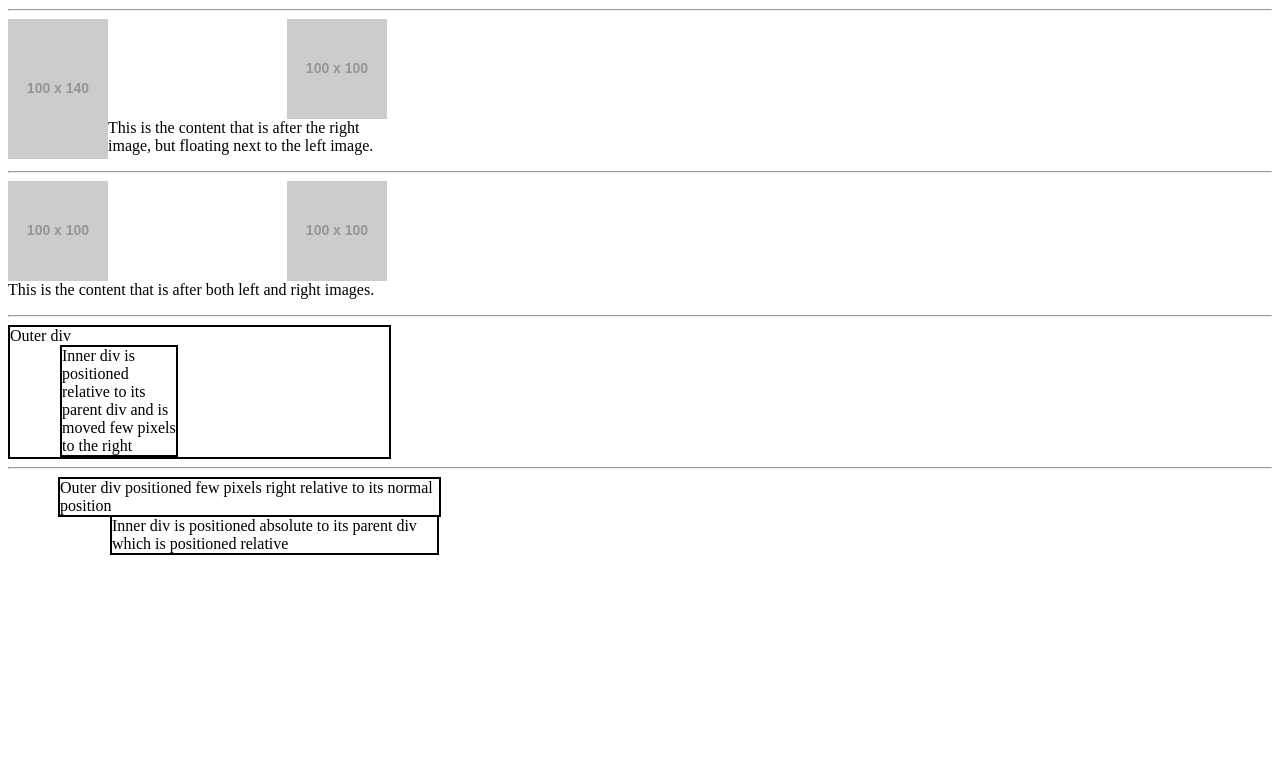
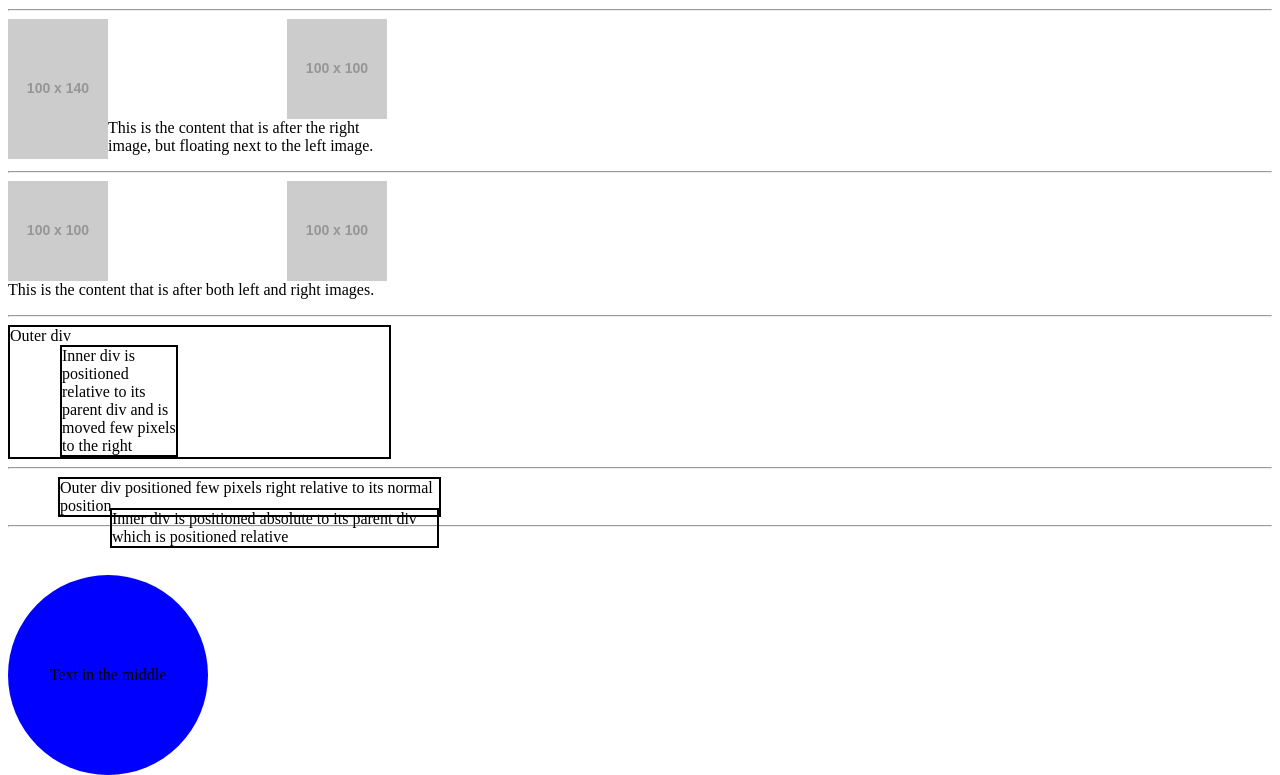
Before and after one commit to deep4788/cssConcepts, a plain HTML site: page index.html in a window 1280 px wide. Shown: the part 1319-2094 px from the top of the page. Before the commit the page ends 1874 px from the top, so only its background shows below. Drawn offline with Linux system fonts and the light colour scheme; placeholder pictures from the web are drawn by us.

Commit message:
Added circle showing how to make text center horizontally and vertically

```diff
--- a/index.html
+++ b/index.html
@@ -47,7 +47,7 @@
         <p><strong>NOTE:</strong> We can customize width or height of these divs. See the difference is size as compared to the <code>display: inline</code></p>
         <hr>
 
-        <h1>Positioning: <code>float</code></h1>
+        <h1>Positioning: <code>float, clear, position</code></h1>
         <div id="positioning">
             <img id="imgLeft" src="http://placehold.it/100x100/000/fff?text=FloatLeft">
             <img id="imgRight" src="http://placehold.it/100x100/000/fff?text=FloatRight">
@@ -94,5 +94,8 @@
             </div>
         </div>
 
+        <hr>
+        <div class="circle">Text in the middle</div>
+
     </body>
 </html>
--- a/style.css
+++ b/style.css
@@ -112,9 +112,10 @@ h1 {
     border-color: #000;
     border-style: solid;
     border-width: 2px;
-    top: -5px;
+    top: -37px;
     right: 0;
     padding: 30px;
+    background: yellow;
 }
 
 #fixed-div {
@@ -124,7 +125,8 @@ h1 {
     border-width: 2px;
     right: 0;
     bottom: 0;
-    background: green;
+    padding: 30px;
+    background: pink;
 }
 
 #outer-div-relative {
@@ -141,5 +143,18 @@ h1 {
     border-width: 2px;
     position: absolute;
     left: 50px;
+    top: 29px;
+}
 
+.circle {
+    position: relative;
+    display: block;
+    width: 200px;
+    height: 200px;
+    border-radius: 50%;
+    background: blue;
+    border-width: 2px;
+    text-align: center;
+    line-height: 200px;
+    top: 40px;
 }
```
